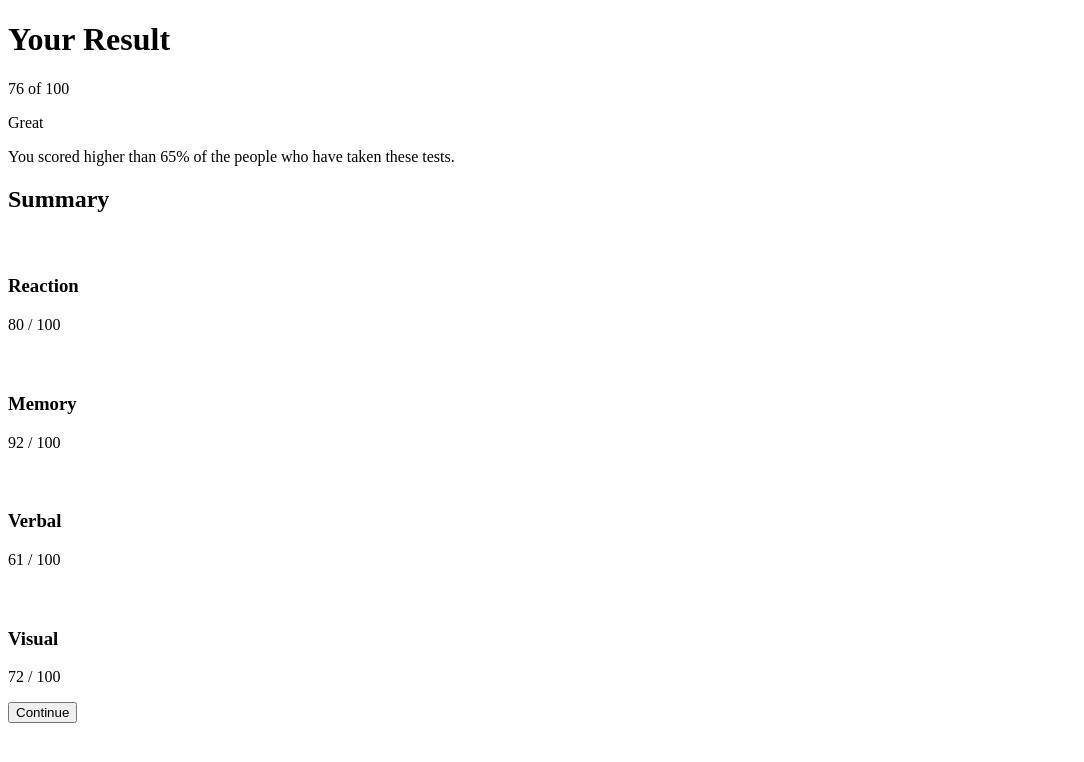
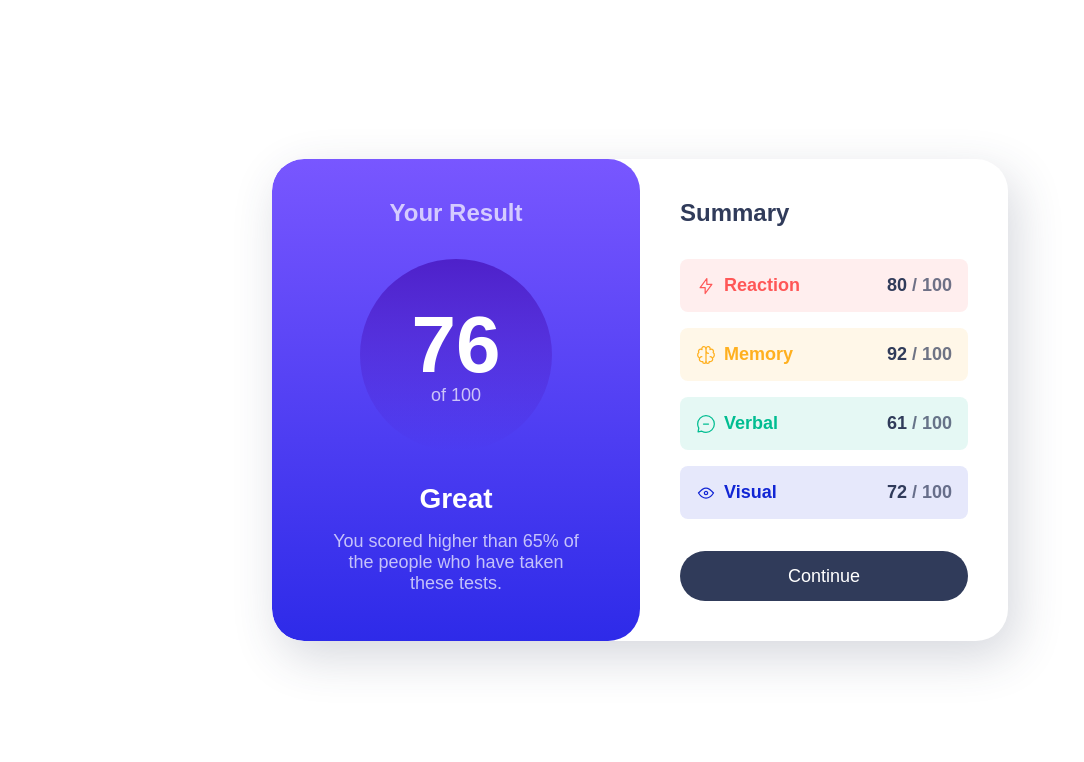
Before and after one commit to juangtddev/2-CSS-HTML-Results-summary-component, a plain HTML site: page index.html in a window 1280 px wide. Shown: the whole page, without its empty margins (0-1084 px from the left). Drawn offline with Linux system fonts and the light colour scheme; a web font is replaced by a local one.

Commit message:
styles.css completed

```diff
--- a/assets/css/styles.css
+++ b/assets/css/styles.css
@@ -0,0 +1,220 @@
+@font-face {
+  font-family: "HankenGrotesk";
+  font-display: swap;
+  font-weight: 100 900;
+  src: url("assets/fonts/HankenGrotesk-VariableFont_wght.ttf")
+    format("truetype");
+}
+
+:root {
+  --clr-primary-hsl-400: 252, 100%, 67%;
+  --clr-primary-hsl-500: 256, 72%, 46%;
+  --clr-secondary-hsl-400: 241, 81%, 54%;
+  --clr-secondary-hsl-500: 241, 72%, 46%;
+
+  --clr-neutral-hsl-100: 0, 0%, 100%;
+  --clr-neutral-hsl-200: 221, 100%, 96%;
+  --clr-neutral-hsl-300: 241, 100%, 89%;
+  --clr-neutral-hsl-700: 224, 30%, 27%;
+
+  --clr-neutral-100: hsl(var(--clr-neutral-hsl-100));
+  --clr-neutral-200: hsl(var(--clr-neutral-hsl-200));
+  --clr-neutral-300: hsl(var(--clr-neutral-hsl-300));
+  --clr-neutral-700: hsl(var(--clr-neutral-hsl-700));
+
+  --clr-primary-400: hsl(var(--clr-primary-hsl-400));
+  --clr-primary-500: hsla(var(--clr-primary-hsl-500));
+  --clr-secondary-400: hsl(var(--clr-secondary-hsl-400));
+
+  --gradient-primary: linear-gradient(
+    var(--clr-primary-400),
+    var(--clr-secondary-400)
+  );
+
+  --gradient-to-transparent: linear-gradient(
+    var(--clr-primary-500),
+    hsl(var(--clr-secondary-hsl-500), 0)
+  );
+
+  --clr-accent-1: 0, 100%, 67%;
+  --clr-accent-2: 39, 100%, 56%;
+  --clr-accent-3: 166, 100%, 37%;
+  --clr-accent-4: 234, 85%, 45%;
+
+  --font-family-default: "HankenGrotesk", sans-serif;
+
+  --fw-regular: 500;
+  --fw-bold: 700;
+  --fw-black: 800;
+
+  --fs-400: 1.125rem;
+  --fs-500: 1.25rem;
+  --fs-600: 1.5rem;
+  --fs-700: 1.75rem;
+  --fs-800: 2rem;
+  --fs-900: 5rem;
+}
+
+*,
+*::before,
+*::after {
+  box-sizing: border-box;
+}
+
+* {
+  margin: 0;
+  font: inherit;
+}
+
+img,
+svg {
+  display: block;
+  max-width: 100%;
+}
+
+body {
+  font-family: var(--font-family-default);
+  font-size: var(--fs-400);
+  color: var(--clr-neutral-700);
+}
+
+.flex-group {
+  display: flex;
+  align-items: center;
+  gap: 0.5rem;
+  flex-wrap: wrap;
+}
+
+.grid-flow {
+  display: grid;
+  align-content: start;
+  gap: 1rem;
+}
+
+.grid-flow[data-spacing="large"] {
+  gap: 2rem;
+}
+
+.section-title {
+  font-weight: var(--fw-bold);
+  font-size: var(--fs-600);
+}
+
+.button {
+  color: var(--clr-neutral-100);
+  line-height: 1;
+  background: var(--clr-neutral-700);
+  padding: 1rem 2rem;
+  border: 0;
+  border-radius: 100vw;
+  cursor: pointer;
+}
+
+.button:hover,
+.button:focus-visible {
+  background: var(--gradient-primary);
+}
+
+.result-summary {
+  --border-radius: 2rem;
+  --padding: 2.5rem;
+  max-width: 46rem;
+  display: grid;
+}
+
+.results {
+  color: hsl(var(--clr-neutral-hsl-100), 0.7);
+  text-align: center;
+  padding: var(--padding) calc(var(--padding) * 1.5);
+  background: var(--gradient-primary);
+  border-radius: 0 0 var(--border-radius) var(--border-radius);
+}
+
+.result-score {
+  display: grid;
+  place-content: center;
+  width: 12rem;
+  margin-inline: auto;
+  background: var(--gradient-to-transparent);
+  aspect-ratio: 1 / 1;
+  border-radius: 50%;
+}
+
+.result-score span {
+  display: block;
+  font-size: var(--fs-900);
+  font-weight: var(--fw-black);
+  line-height: 1;
+  color: var(--clr-neutral-100);
+}
+
+.result-rank {
+  color: var(--clr-neutral-100);
+  font-size: var(--fs-700);
+  font-weight: var(--fw-bold);
+}
+
+.summary {
+  padding: var(--padding);
+}
+
+.summary-item {
+  display: flex;
+  justify-content: space-between;
+  align-items: center;
+  padding: 1rem;
+  border-radius: 0.5rem;
+  background-color: hsl(var(--item-color), 0.1);
+}
+
+.summary-item svg {
+  stroke: hsl(var(--item-color));
+}
+
+.summary-item-title {
+  color: hsl(var(--item-color));
+  font-weight: var(--fw-bold);
+}
+
+.summary-item[data-item-type="accent-1"] {
+  --item-color: var(--clr-accent-1);
+}
+
+.summary-item[data-item-type="accent-2"] {
+  --item-color: var(--clr-accent-2);
+}
+.summary-item[data-item-type="accent-3"] {
+  --item-color: var(--clr-accent-3);
+}
+.summary-item[data-item-type="accent-4"] {
+  --item-color: var(--clr-accent-4);
+}
+
+.summary-score {
+  font-weight: var(--fw-black);
+  color: hsl(var(--clr-neutral-hsl-700), 0.7);
+}
+
+.summary-score span {
+  color: var(--clr-neutral-700);
+}
+
+@media (min-width: 600px) {
+  body {
+    min-height: 100vh;
+    display: grid;
+    place-items: center;
+  }
+
+  .results {
+    border-radius: var(--border-radius);
+  }
+
+  .result-summary {
+    margin-inline: 1rem;
+    grid-template-columns: 1fr 1fr;
+    border-radius: var(--border-radius);
+    overflow: hidden;
+    box-shadow: 0.5rem 1rem 3rem hsl(var(--clr-neutral-hsl-700), 0.2);
+  }
+}
--- a/index.html
+++ b/index.html
@@ -11,12 +11,10 @@
       <div class="result-summary">
         <div class="results grid-flow" data-spacing="large">
           <h1 class="section-title">Your Result</h1>
-
           <p class="result-score"><span>76</span> of 100</p>
 
           <div class="grid-flow">
             <p class="result-rank">Great</p>
-
             <p>
               You scored higher than 65% of the people who have taken these
               tests.
@@ -29,7 +27,7 @@
 
           <div class="grid-flow">
             <div class="summary-item" data-item-type="accent-1">
-              <div class="flex-gloup">
+              <div class="flex-group">
                 <svg
                   class="summary-icon"
                   xmlns="http://www.w3.org/2000/svg"
@@ -46,13 +44,11 @@
                   />
                 </svg>
                 <h3 class="summary-item-title">Reaction</h3>
-
-                <p class="summary-score"><span>80</span> / 100</p>
               </div>
+              <p class="summary-score"><span>80</span> / 100</p>
             </div>
-
             <div class="summary-item" data-item-type="accent-2">
-              <div class="flex-gloup">
+              <div class="flex-group">
                 <svg
                   class="summary-icon"
                   xmlns="http://www.w3.org/2000/svg"
@@ -81,13 +77,11 @@
                   />
                 </svg>
                 <h3 class="summary-item-title">Memory</h3>
-
-                <p class="summary-score"><span>92</span> / 100</p>
               </div>
+              <p class="summary-score"><span>92</span> / 100</p>
             </div>
-
             <div class="summary-item" data-item-type="accent-3">
-              <div class="flex-gloup">
+              <div class="flex-group">
                 <svg
                   class="summary-icon"
                   xmlns="http://www.w3.org/2000/svg"
@@ -104,13 +98,11 @@
                   />
                 </svg>
                 <h3 class="summary-item-title">Verbal</h3>
-
-                <p class="summary-score"><span>61</span> / 100</p>
               </div>
+              <p class="summary-score"><span>61</span> / 100</p>
             </div>
-
             <div class="summary-item" data-item-type="accent-4">
-              <div class="flex-gloup">
+              <div class="flex-group">
                 <svg
                   class="summary-icon"
                   xmlns="http://www.w3.org/2000/svg"
@@ -133,11 +125,11 @@
                   />
                 </svg>
                 <h3 class="summary-item-title">Visual</h3>
-
-                <p class="summary-score"><span>72</span> / 100</p>
               </div>
+              <p class="summary-score"><span>72</span> / 100</p>
             </div>
           </div>
+
           <button class="button">Continue</button>
         </div>
       </div>
```
Also changed, not shown: Screenshot.png (added).
